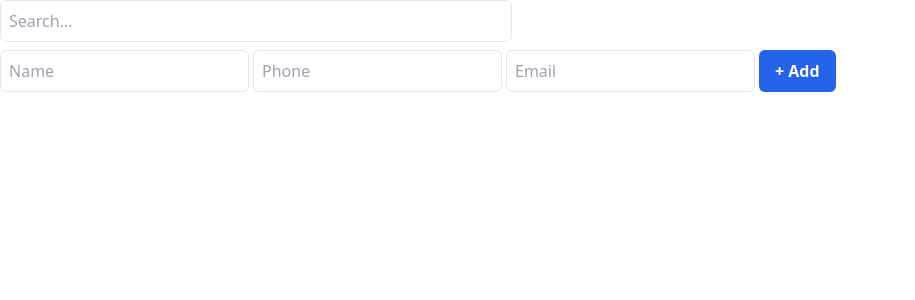
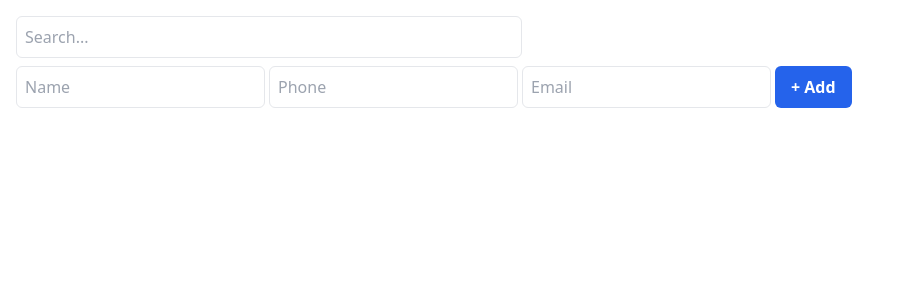
Before and after one commit to parinaziii013/contact-list, a React (Vite) app in the folder contactList/: page / in a window 1280 px wide. Shown: the top 300 px of the page, without its empty margins (0-915 px from the left). Built offline with nearby package versions, Linux system fonts and the light colour scheme.

Commit message:
Change div to form

```diff
--- a/contactList/src/components/ContactForm.jsx
+++ b/contactList/src/components/ContactForm.jsx
@@ -11,8 +11,7 @@ const Input = ({ text, className }) => {
 
 export const ContactForm = () => {
   return (
-
-        <div className="container flex flex-col justify-center items-start">
+    <form className="container flex flex-col justify-center items-start pt-4 pl-4">
       <div className="w-full">
         <Input type="text" text="Search..." className="w-2/5" />
       </div>
@@ -28,6 +27,6 @@ export const ContactForm = () => {
           + Add
         </button>
       </div>
-  </div>
+    </form>
   );
 };
```
Lines whose indentation alone changed are shown as unchanged.
